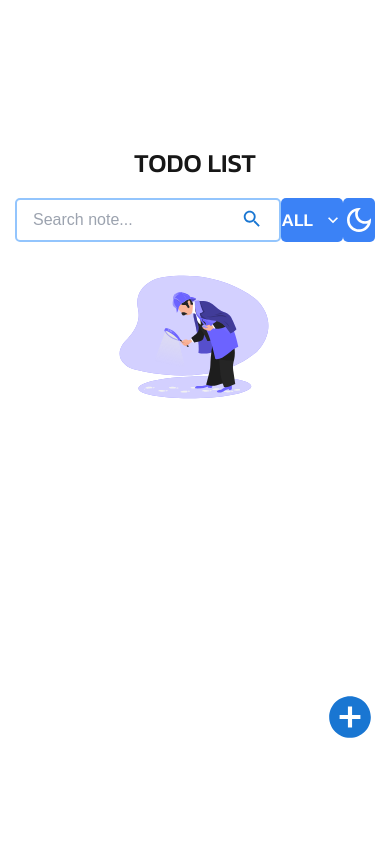
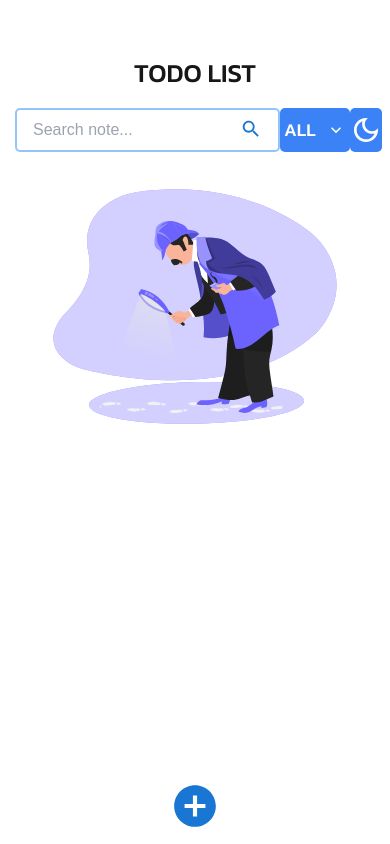
Before and after one commit to izengmac/Todo-demo, a Next.js app: page / in a window 390 px wide. Built offline with nearby package versions, Linux system fonts and the light colour scheme.

Commit message:
Mobile responsive🎉

```diff
--- a/app/Pages/Home.tsx
+++ b/app/Pages/Home.tsx
@@ -41,22 +41,22 @@ function Home() {
       <div className="flex flex-col w-full pt-[40px] items-center gap-[16px]">
         <h1 className="font-kanit text-[26px] font-medium">TODO LIST</h1>
         {/* Header */}
-        <div className="flex flex-start w-full sm:gap-[16px] lg:gap-[18px]">
-          <div className="flex flex-row justify-between w-[80%] rounded-[5px] border-blue-300 border-2 px-[16px] py-[8px]">
+        <div className="flex justify-between w-full sm:gap-10 lg:gap-[18px]">
+          <div className="flex flex-row justify-between  sm:w-[80%] lg:w-[75%] rounded-[5px] border-blue-300 border-2 px-[16px] py-[8px]">
             <input
               placeholder="Search note..."
-              className="focus:outline-none sm:w-[40%] lg:w-[75%] dark:bg-black dark:text-white"
+              className="focus:outline-none sm:w-[30%] lg:w-[75%] dark:bg-black dark:text-white"
             />
             <SearchSharpIcon color="primary" sx={{ fontSize: 22 }} />
           </div>
-          <div className="bg-blue-500 sm:w-[25%] lg:w-[11%] flex flex-row justify-center items-center gap-[10px] rounded-[5px] text-white">
+          <div className="bg-blue-500 sm:w-[25%] lg:w-[11%] flex flex-row justify-center items-center gap-[10px] px-1 rounded-[5px] text-white">
             <h1 className="font-kanit text-[18px] font-medium uppercase">
               ALL
             </h1>
             <KeyboardArrowDownIcon fontSize="small" />
           </div>
           <div
-            className="bg-blue-500 sm:w-[20%] md:w-[5%] rounded-[5px] flex justify-center items-center text-white "
+            className="bg-blue-500 sm:w-[20%] lg:w-[5%] rounded-[5px] flex justify-center items-center text-white "
             onClick={() => setTheme(colorTheme)}
           >
             {colorTheme == "light" ? (
@@ -69,9 +69,9 @@ function Home() {
       </div>
 
       {/*Body*/}
-      <div className="flex flex-row w-full ">
+      <div className="flex justify-center items-center w-full sm:px-8 lg:px-24  ">
         {/*List*/}
-        <div className="w-[88%] ml-24 mt-[30px] flex flex-col gap-[17px] divide-y-[2px] divide-blue-300">
+        <div className="   sm:w-full w-[88%]  mt-[30px] flex flex-col gap-[17px] divide-y-[2px] divide-blue-300">
           {/* Render Notes Dynamically */}
           {notes.length > 0 ? (
             notes.map((note) => (
@@ -122,8 +122,9 @@ function Home() {
             </div>
           )}
         </div>
-        <Note_Modal />
+
       </div>
+      <Note_Modal />
     </div>
   );
 }
--- a/app/components/Note_Modal.jsx
+++ b/app/components/Note_Modal.jsx
@@ -7,17 +7,7 @@ import Modal from "@mui/material/Modal";
 import { useState } from "react";
 import AddCircleIcon from "@mui/icons-material/AddCircle";
 
-const style = {
-  position: "absolute",
-  top: "50%",
-  left: "50%",
-  transform: "translate(-50%, -50%)",
-  width: 400,
-  bgcolor: "background.paper",
-  border: "2px solid #000",
-  boxShadow: 24,
-  p: 4,
-};
+
 
 export default function BasicModal() {
   const [open, setOpen] = useState(false);
@@ -60,11 +50,11 @@ export default function BasicModal() {
   };
 
   return (
-    <div>
+    <div >
       <AddCircleIcon
         sx={{ fontSize: 50 }}
         color="primary"
-        className="ml-12 mt-[450px]"
+        className=" sm:ml-[400px] lg:ml-[650px] mt-[350px]"
         onClick={handleOpen}
       />
       <Modal
```
